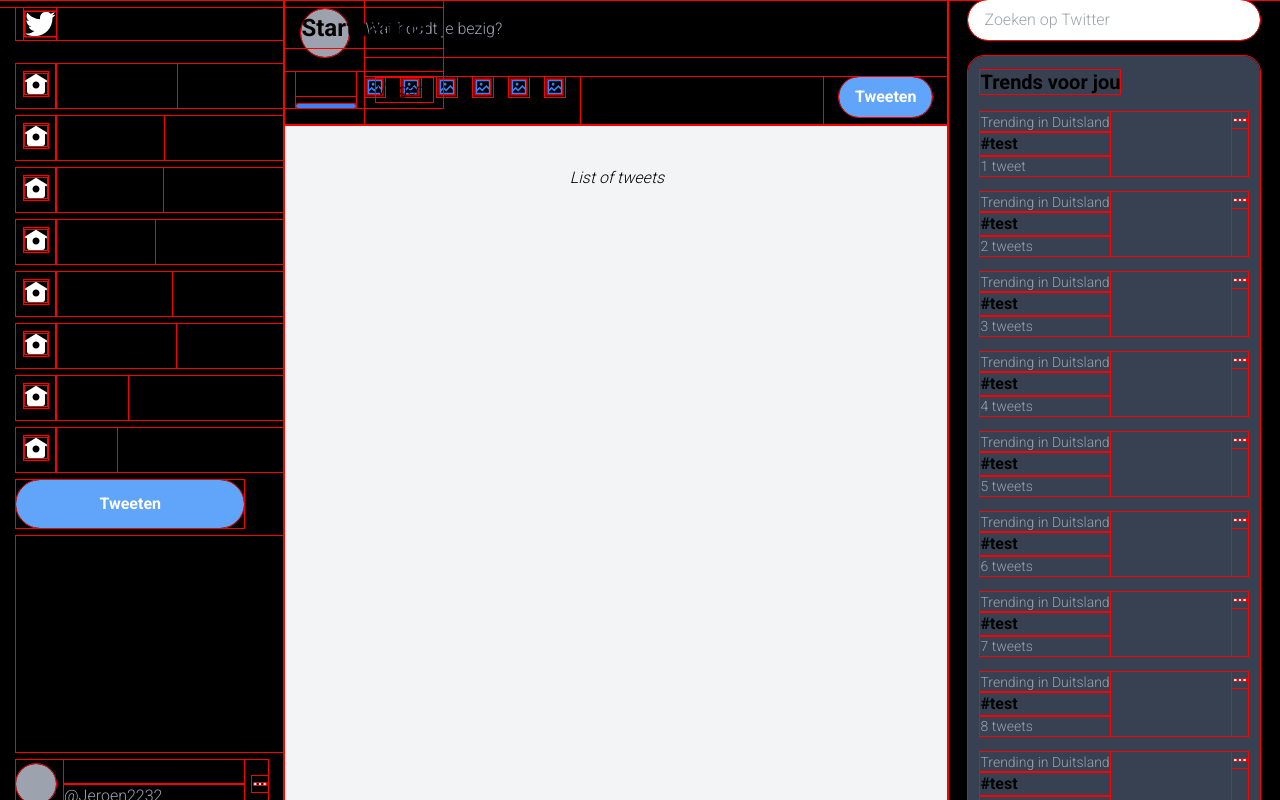
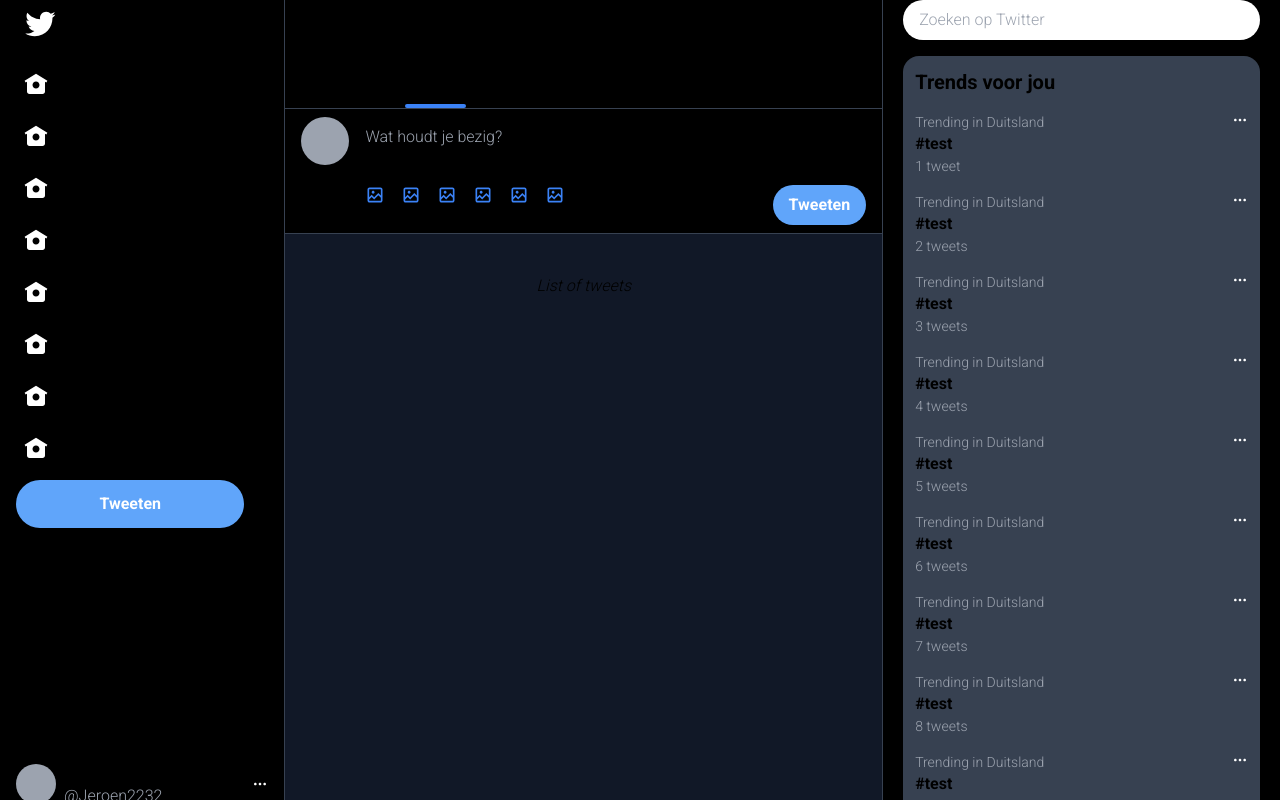
Before and after one commit to jwnelen/twitter-clone, a Next.js app: page / in a window 1280 px wide. Built offline with nearby package versions, Linux system fonts and the light colour scheme.

Commit message:
Scrolling mostly fixed and also correct ratio of the page

```diff
--- a/components/feed.tsx
+++ b/components/feed.tsx
@@ -3,7 +3,7 @@
 
 const Feed = () => {
   return (
-    <div className={"flex justify-center text-black align-center pt-10 italic h-screen bg-gray-100"}>
+    <div className={"flex justify-center align-center pt-10 italic h-screen bg-gray-900"}>
       List of tweets
     </div>
   )
--- a/components/homeHeader.tsx
+++ b/components/homeHeader.tsx
@@ -3,7 +3,7 @@
 
 const HomeHeader = () => {
   return (
-    <div>
+    <div className="sticky top-0 backdrop-blur-xl">
       <div className={"text-2xl font-extrabold px-4 py-1 mt-2 mb-6"}>
         Startpagina
       </div>
--- a/pages/index.tsx
+++ b/pages/index.tsx
@@ -24,19 +24,17 @@
             <Navbar></Navbar>
           </div>
 
-          <div className="col-span-7 grid grid-cols-3 overflow-y-scroll">
+          <div className="col-span-7 grid grid-cols-5 divide-x divide-gray-700 overflow-y-scroll">
             {/* Feed */}
-            <div className="col-span-2">
-              <div className={"divide-y divide-gray-700"}>
-                <div className={"fixed top-0"}>
-                  <HomeHeader></HomeHeader>
-                </div>
+            <div className="col-span-3">
+              <div className="divide-y divide-gray-700">
+                <HomeHeader></HomeHeader>
                 <TweetComposer></TweetComposer>
                 <Feed></Feed>
               </div>
             </div>
             {/* TRENDING */}
-            <div className="col-span-1 px-5 space-y-4 relative">
+            <div className="col-span-2 px-5 space-y-4 relative">
               <SearchBar/>
               <Trending/>
             </div>
--- a/styles/globals.css
+++ b/styles/globals.css
@@ -32,7 +32,6 @@
   box-sizing: border-box;
   padding: 0;
   margin: 0;
-  outline: red 1px solid;
 }
 
 html,
```
